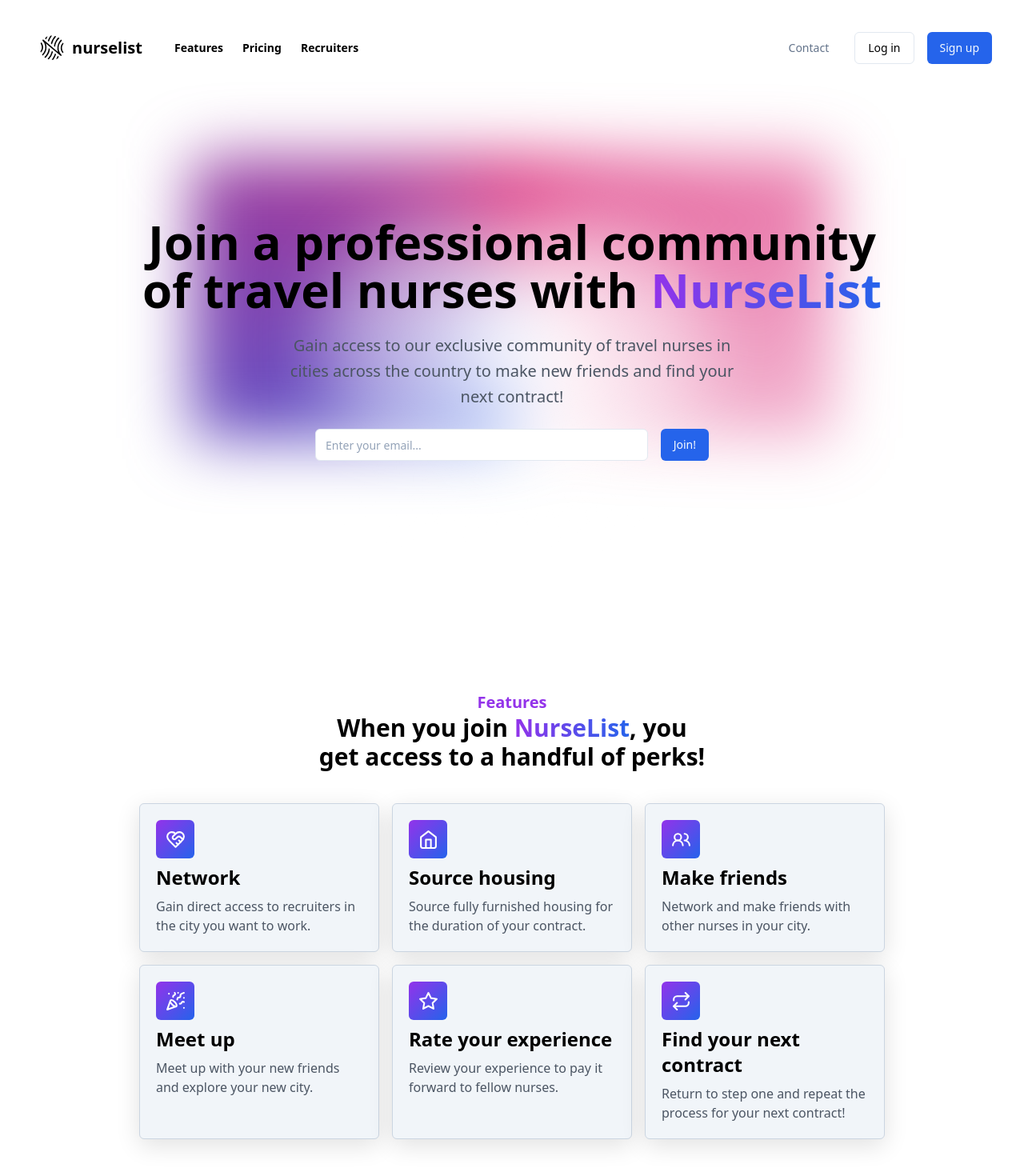
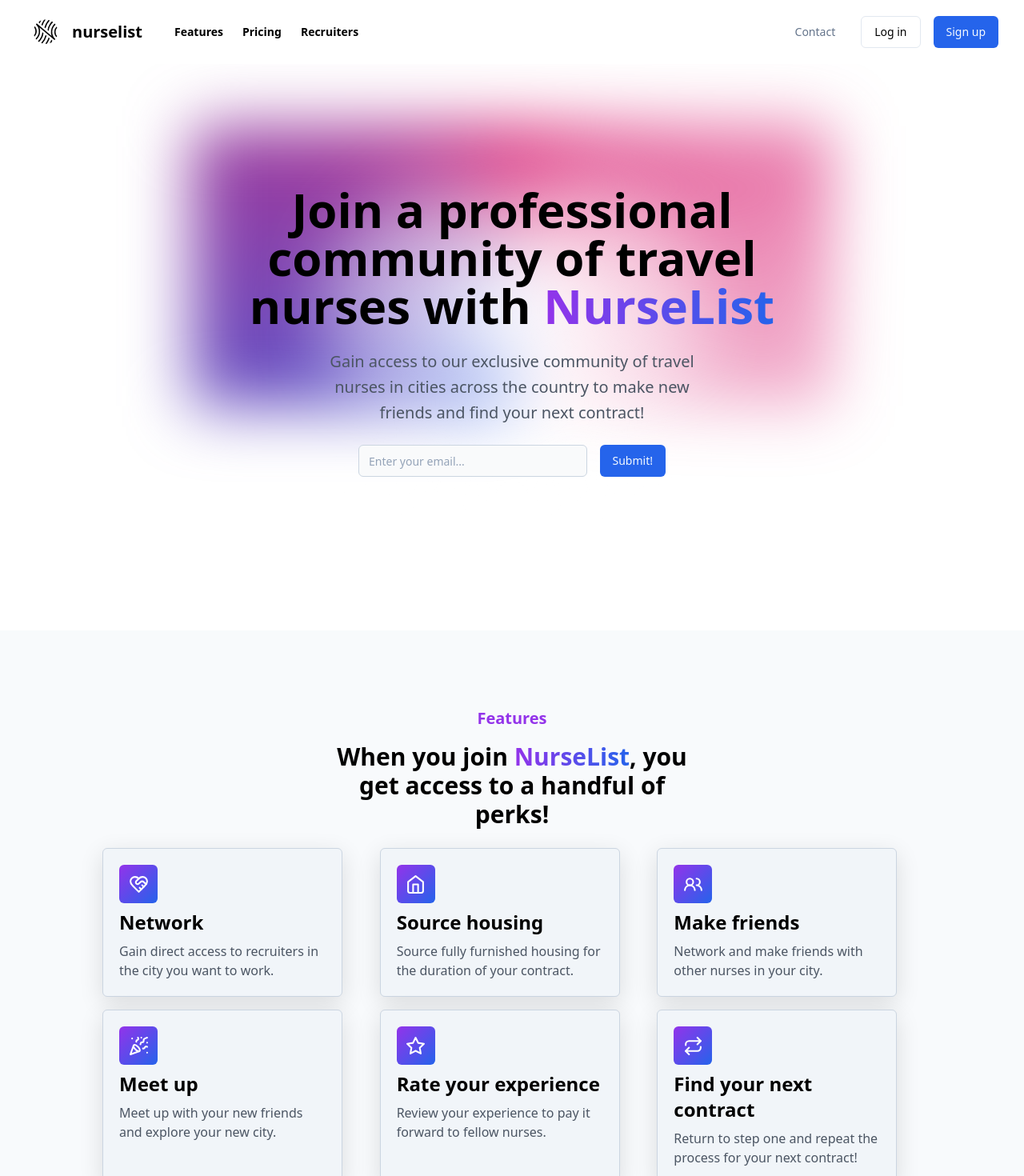
Before and after one commit to tjvonbr/nurse-list, a Next.js app: page / in a window 1280 px wide. Shown: the top 1470 px of the page at 80% size. Built offline with nearby package versions, Linux system fonts and the light colour scheme.

Commit message:
fixed some padding issues on landing sections

```diff
--- a/src/app/(marketing)/layout.tsx
+++ b/src/app/(marketing)/layout.tsx
@@ -10,8 +10,8 @@
 
 export default function MarketingLayout({ children }: MarketingLayoutProps) {
   return (
-    <div className="min-h-screen flex flex-col ">
-      <header className="w-full md:px-10 py-5 z-40 bg-transparent">
+    <div className="min-h-screen flex flex-col">
+      <header className="container z-40 bg-white">
         <div className="flex h-20 items-center justify-between py-6">
           <MainNavbar items={navigationItems.marketing} />
           <nav className="hidden md:flex items-center space-x-4">
--- a/src/app/(marketing)/page.tsx
+++ b/src/app/(marketing)/page.tsx
@@ -4,10 +4,10 @@
 
 export default function Home() {
   return (
-    <main>
-      <section className="flex flex-col items-center space-y-24 sm:space-y-72 pb-8 pt-6 md:pt-32 md:pb-12">
-        <div className="flex flex-col justify-center items-center gap-4 text-center">
-          <div className="w-full md:w-4/5 px-5 m-auto flex flex-col justify-center items-center space-y-6">
+    <>
+      <section className="space-y-12 md:space-y-48 pb-8 pt-6 md:pb-12 md:pt-10 lg:py-32">
+        <div className="container flex max-w-[64rem] flex-col items-center gap-4 text-center">
+          <div className="w-full md:w-4/5 m-auto flex flex-col justify-center items-center space-y-6">
             <div className="hidden relative sm:flex before:absolute before:h-[1600px] before:w-[500px] before:-translate-x-1/2 before:rounded-full before:bg-gradient-radial before:from-white before:to-transparent before:blur-2xl before:content-[''] after:absolute after:-z-20 after:h-[350px] after:w-[800px] after:bg-gradient-conic after:from-blue-600 after:via-pink-600 after:blur-2xl after:content-[''] before:dark:bg-gradient-to-br before:dark:from-transparent before:dark:to-blue-700 before:dark:opacity-10 after:-translate-x-[400px] after:-translate-y-[50px] after:dark:from-purple-900 after:dark:via-[#016fff] after:dark:opacity-40 before:lg:h-[360px] z-[-1]" />
             <h1 className="text-center text-3xl sm:text-5xl md:text-6xl text-black font-black">
               Join a professional community of travel nurses with{" "}
@@ -26,6 +26,6 @@
         <FeaturesSection />
         <PricingSection />
       </section>
-    </main>
+    </>
   );
 }
--- a/src/components/EmailForm.tsx
+++ b/src/components/EmailForm.tsx
@@ -48,7 +48,7 @@
   return (
     <form className="w-full sm:w-1/2 flex flex-col sm:flex-row space-y-4 sm:space-y-0 sm:space-x-4 items-center">
       <Input
-        className="flex-grow"
+        className="flex-grow bg-gray-50 border border-slate-300"
         name="email"
         onChange={handleChange}
         placeholder="Enter your email..."
@@ -59,7 +59,7 @@
         className={cn(buttonVariants({ variant: "default" }))}
         onClick={handleSubmit}
       >
-        {isLoading ? <Spinner color="white" size={15} /> : "Join!"}
+        {isLoading ? <Spinner color="white" size={15} /> : "Submit!"}
       </button>
     </form>
   );
--- a/src/components/FeaturesSection.tsx
+++ b/src/components/FeaturesSection.tsx
@@ -9,7 +9,7 @@
   return (
     <motion.section
       id="features"
-      className="flex flex-col items-center"
+      className="container space-y-6 bg-slate-50 py-8 md:py-12 lg:py-24"
       variants={fadeInSection}
       initial="rest"
       whileInView="animate"
@@ -17,6 +17,7 @@
         once: true,
       }}
     >
+      <div className="mx-auto flex max-w-[58rem] flex-col items-center space-y-4 text-center">
         <h2 className="text-lg md:text-xl text-purple-600 font-black">
           Features
         </h2>
@@ -27,8 +28,8 @@
           </span>
           , you get access to a handful of perks!
         </p>
-
-      <div className="box-content my-10 px-5 grid grid-cols-1 md:grid-cols-2 lg:grid-cols-3 gap-4">
+      </div>
+      <div className="mx-auto grid justify-center gap-4 sm:grid-cols-2 md:max-w-[64rem] md:grid-cols-3">
         {features.map((feature: Feature, idx: number) => {
           const Icon = Icons[feature.icon || "hello"];
 
--- a/src/components/MainNavbar.tsx
+++ b/src/components/MainNavbar.tsx
@@ -17,15 +17,15 @@
   const [showMobileMenu, setShowMobileMenu] = useState(false);
 
   return (
-    <div className="flex items-center space-x-10">
-      <Link href="/" className="hidden md:flex items-center">
+    <div className="flex gap-6 md:gap-10">
+      <Link href="/" className="hidden items-center space-x-2 md:flex">
         <NurseListLogo height={50} width={50} />
         <span className="text-xl text-black font-bold lowercase">
           nurselist
         </span>
       </Link>
       {items?.length ? (
-        <nav className="hidden gap-6 md:flex">
+        <nav className="hidden gap-6 md:flex items-center">
           {items?.map((item, idx) => (
             <Link
               key={idx}
--- a/src/components/MobileNav.tsx
+++ b/src/components/MobileNav.tsx
@@ -10,8 +10,8 @@
 
 export default function MobileNav({ items }: MobileNavProps) {
   return (
-    <div className="fixed inset-0 top-16 z-50 grid h-[calc(100vh-4rem)] grid-flow-row auto-rows-max overflow-auto p-6 pb-32 shadow-md animate-in slide-in-from-bottom-80 md:hidden">
-      <div className="relative z-20 grid gap-6 rounded-md bg-white p-4 text-black shadow-md">
+    <div className="fixed inset-0 top-16 z-50 grid h-[calc(100vh-4rem)] grid-flow-row auto-rows-max overflow-auto p-5 pb-32 shadow-md animate-in slide-in-from-bottom-80 md:hidden">
+      <div className="relative z-20 grid gap-3 rounded-md bg-white p-4 text-black shadow-md">
         <Link href="/" className="flex items-center space-x-2">
           <NurseListLogo height={25} width={25} />
           <span className="font-bold">{siteConfig.name}</span>
--- a/src/components/PricingSection.tsx
+++ b/src/components/PricingSection.tsx
@@ -11,7 +11,7 @@
   return (
     <motion.section
       id="pricing"
-      className="my-32 flex flex-col items-center"
+      className="container py-8 md:py-12 lg:py-24"
       variants={fadeInSection}
       initial="rest"
       whileInView="animate"
@@ -19,7 +19,10 @@
         once: true,
       }}
     >
-      <h2 className="text-lg md:text-xl text-purple-600 font-black">Pricing</h2>
+      <div className="mx-auto flex max-w-[58rem] flex-col items-center justify-center gap-4 text-center">
+        <h2 className="text-lg md:text-xl text-purple-600 font-black">
+          Pricing
+        </h2>
         <p className="w-full text-center text-3xl text-black font-bold">
           Level up your travel experience
         </p>
@@ -33,9 +36,9 @@
             <div className="w-full flex flex-row space-x-8 items-center">
               <Check color="#9333ea" size={50} />
               <p className="text-black font-medium">
-              Access to our exclusive Slack channels with other nurses living in
-              the city you&apos;re currently working in or would like to work in
-              soon.{" "}
+                Access to our exclusive Slack channels with other nurses living
+                in the city you&apos;re currently working in or would like to
+                work in soon.{" "}
               </p>
             </div>
             <div className="w-full flex flex-row space-x-8 items-center">
@@ -49,9 +52,9 @@
             <div className="w-full flex flex-row space-x-8 items-center">
               <Check color="#9333ea" size={50} />
               <p className="text-black font-medium">
-              Reviews of cities and hospitals left by fellow travel nurses that
-              have worked in the cities and hospitals you&apos;re currently
-              interested in.
+                Reviews of cities and hospitals left by fellow travel nurses
+                that have worked in the cities and hospitals you&apos;re
+                currently interested in.
               </p>
             </div>
             <Link
@@ -62,6 +65,7 @@
             </Link>
           </div>
         </div>
+      </div>
     </motion.section>
   );
 }
--- a/src/components/common/Input.tsx
+++ b/src/components/common/Input.tsx
@@ -1,3 +1,4 @@
+import { cn } from "@/lib/utils";
 import React from "react";
 
 export interface InputProps
@@ -7,7 +8,10 @@
   ({ className, type, ...props }, ref) => {
     return (
       <input
-        className="h-10 w-full flex-grow px-3 py-2 border border-input rounded-md text-sm text-black placeholder:text-slate-400"
+        className={cn(
+          "h-10 w-full flex-grow px-3 py-2 border border-input rounded-md text-sm text-black placeholder:text-slate-400",
+          className
+        )}
         type={type}
         ref={ref}
         {...props}
--- a/tailwind.config.ts
+++ b/tailwind.config.ts
@@ -3,6 +3,13 @@
 const config: Config = {
   content: ["./src/**/*.{js,ts,jsx,tsx,mdx}"],
   theme: {
+    container: {
+      center: true,
+      padding: "2rem",
+      screens: {
+        "2xl": "1400px",
+      },
+    },
     extend: {
       backgroundImage: {
         "gradient-radial": "radial-gradient(var(--tw-gradient-stops))",
```
Lines whose indentation alone changed are shown as unchanged.
